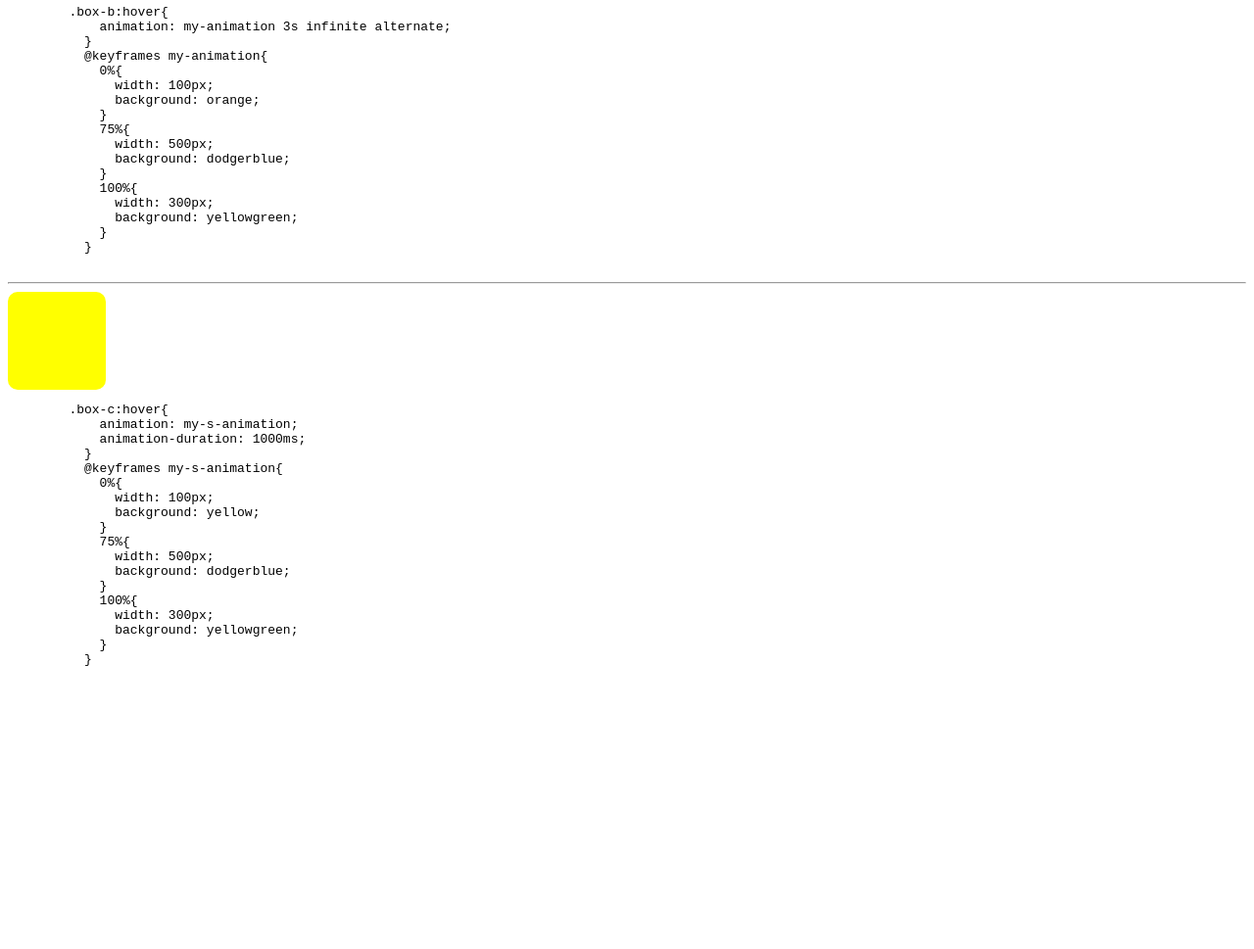
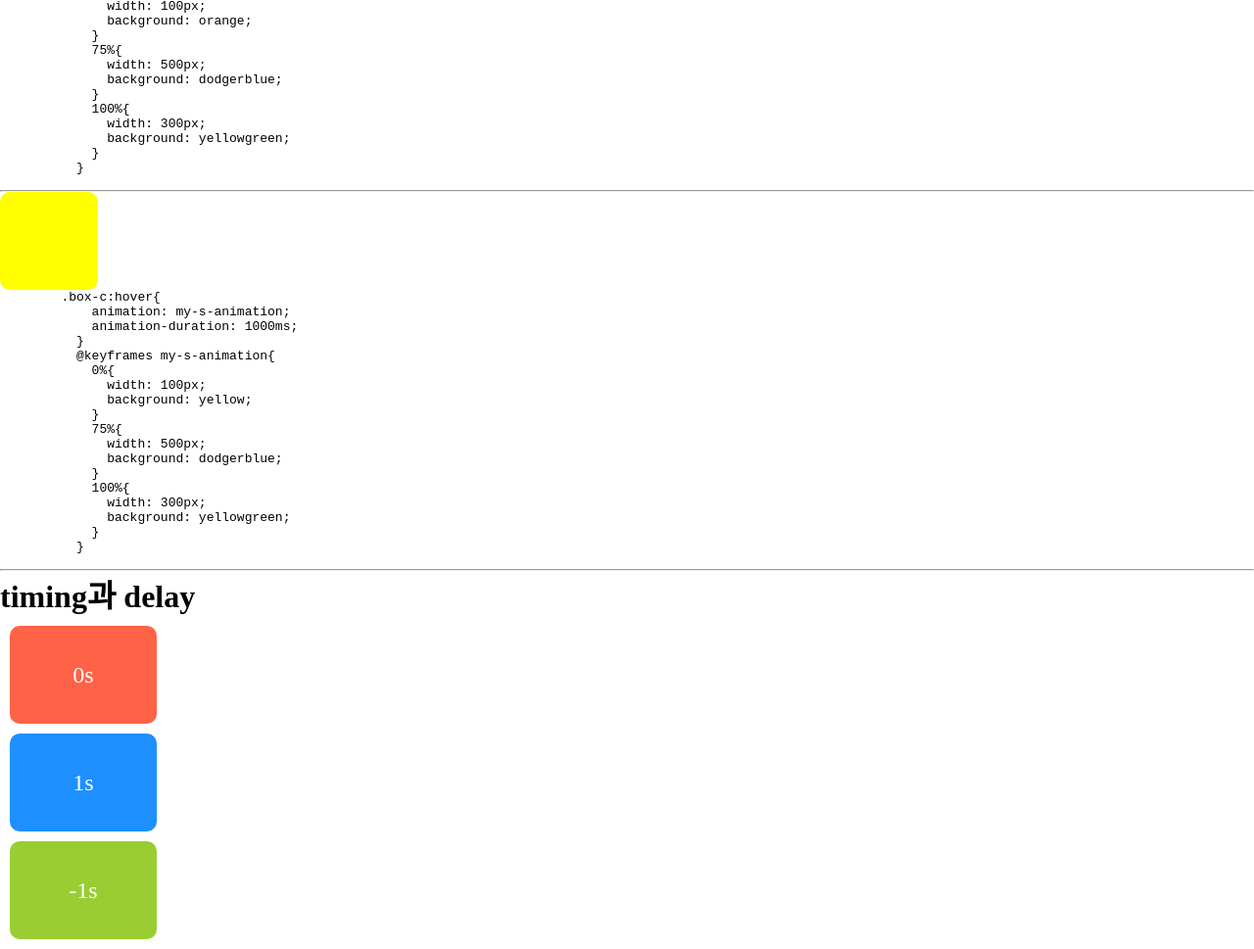
Before and after one commit to kyungja-developer/The-files-I-practiced, a plain HTML site: page practice/practice14_animation.html in a window 1280 px wide. Shown: the part 715-1684 px from the top of the page at 98% size. Before the commit the page ends 1424 px from the top, so only its background shows below. Drawn offline with Linux system fonts and the light colour scheme.

Commit message:
animation timing-function과 delay

```diff
--- a/practice/practice14.css
+++ b/practice/practice14.css
@@ -1,3 +1,6 @@
+*{margin:0; padding: 0;}
+
+
 .box-a{
   width: 100px;
   height: 100px;
@@ -16,6 +19,9 @@
     width: 500px;
   }
 }
+
+
+
 
 
 .box-b{
@@ -44,6 +50,8 @@
 }
 
 
+
+
 .box-c{
   width: 100px;
   height: 100px;
@@ -69,3 +77,50 @@
     background: yellowgreen;
   }
 }
+
+
+
+.box-d{
+  width: 150px;
+  height: 100px;
+  border-radius: 10px;
+  margin: 10px;
+  color: white;
+  font-size: 24px;
+  display: flex;
+  justify-content: center;
+  align-items: center;
+}
+.box1{background: tomato;
+}
+.box2{background:dodgerblue;
+}
+.box3{background: yellowgreen;
+}
+
+.box1:hover{
+  animation: size-up 1s 2 alternate 0s linear;
+  /*animation-timing-function: linear;
+  animation-delay: 0s;*/
+}
+.box2:hover{
+  animation: size-up 1s 2 alternate linear 1s;
+  /*animation-timing-function: linear;
+  animation-delay: 1s;*/
+}
+.box3:hover{
+  animation: size-up 1s 2 alternate linear -1s;
+  /*animation-timing-function: linear;
+  animation-delay: -1s;
+  /*1초를 건너뛰고 애니메이션의 0초가 아닌 1초부터 시작한다!
+  duration과 delay 순서만 안바뀌면 timing-function이랑 delay순서 바껴도 상관없다. */
+}
+
+@keyframes size-up{
+  0%{
+   width: 150px;
+  }
+  100%{
+    width: 500px;
+  }
+}
--- a/practice/practice14_animation.html
+++ b/practice/practice14_animation.html
@@ -67,6 +67,15 @@
           }
     </pre>
 
+    <hr />
+    <h1>timing과 delay</h1>
+    <div class="box-d box1">0s</div>
+    <div class="box-d box2">1s</div>
+    <div class="box-d box3">-1s</div>
+
+
+
+
 
 </body>
 </html>
```
